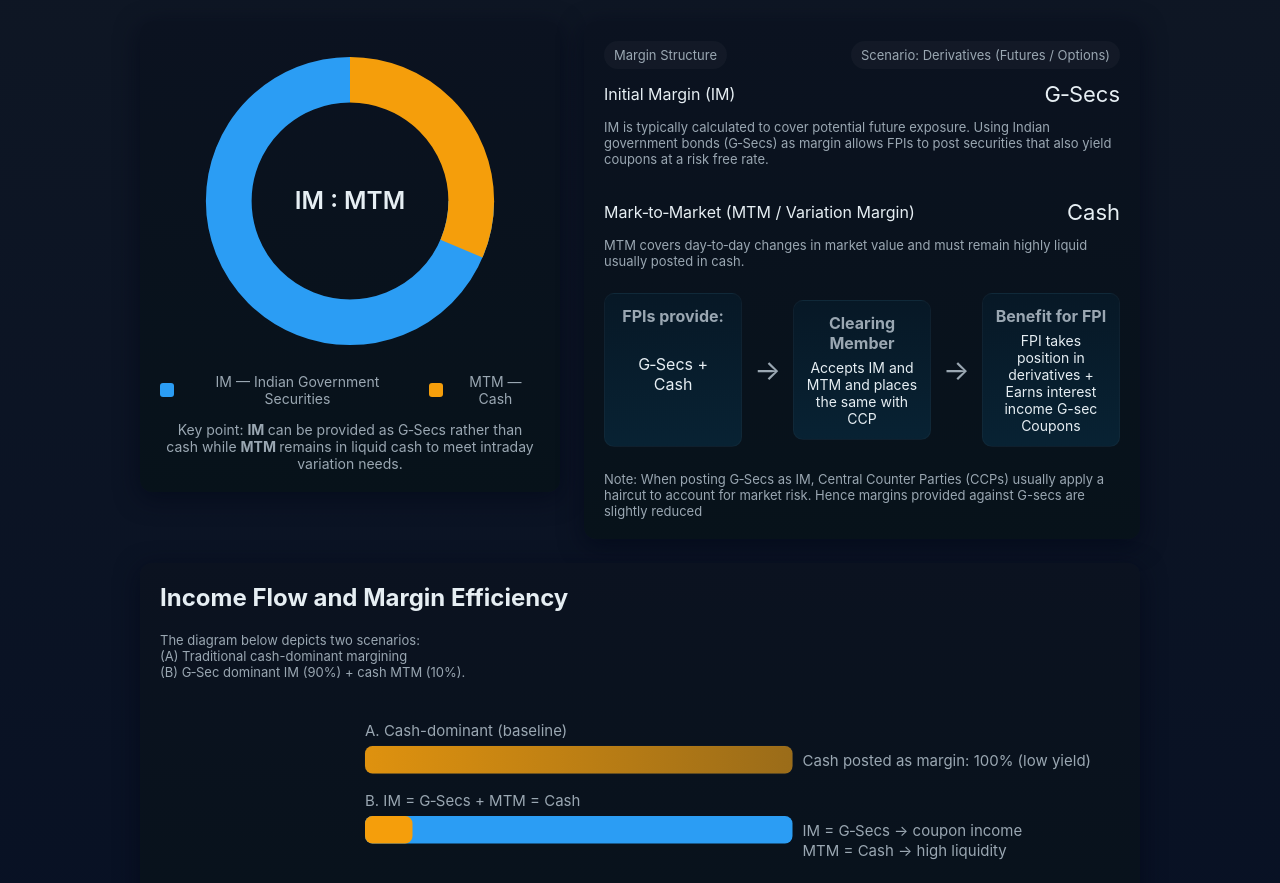
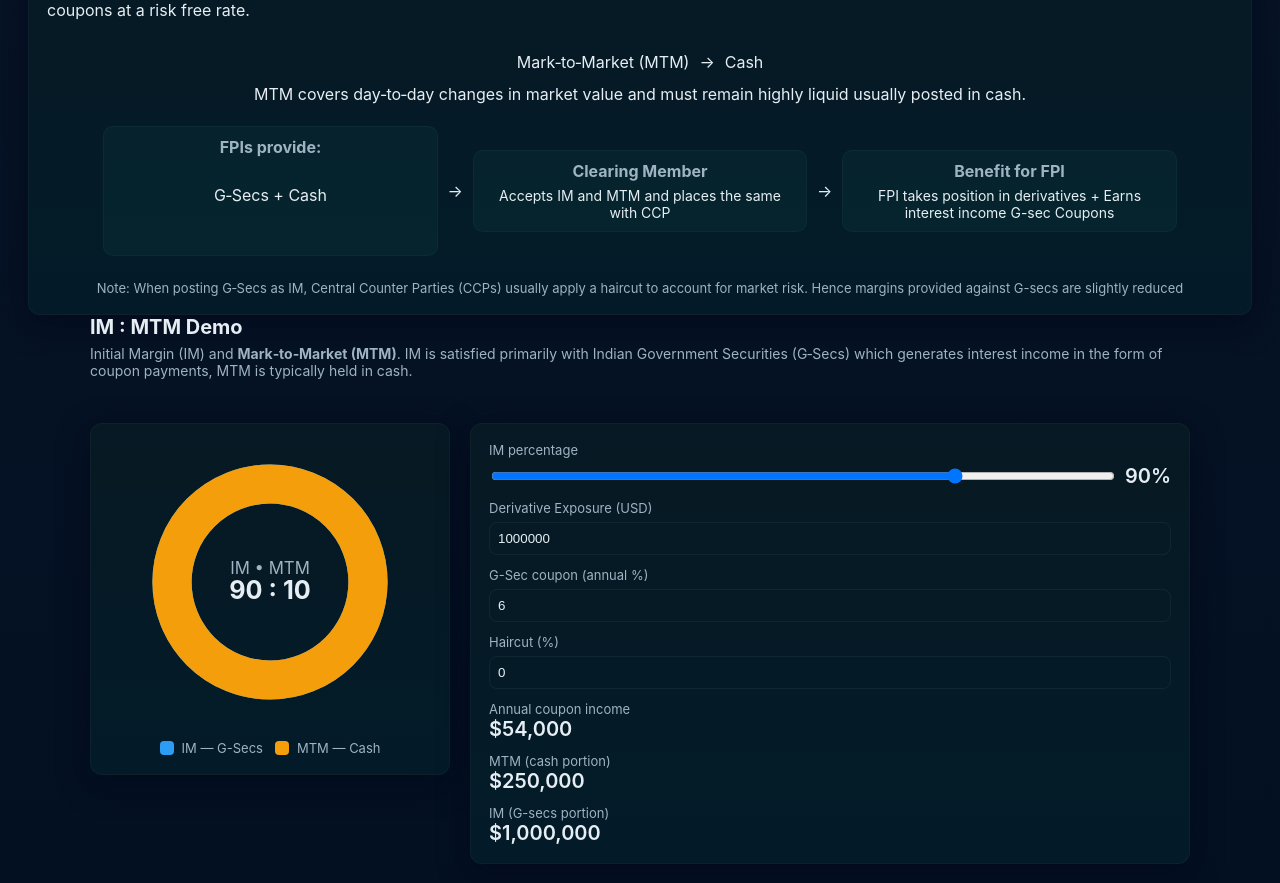
Before and after one commit to Tarun258u/immtm, a plain HTML site: page index.html in a window 1280 px wide. Shown: the part 131-1014 px from the top of the page. Drawn offline with Linux system fonts and the light colour scheme.

Commit message:
Update index.html

```diff
--- a/index.html
+++ b/index.html
@@ -3,79 +3,18 @@
 <head>
   <meta charset="utf-8" />
   <meta name="viewport" content="width=device-width,initial-scale=1" />
-  <title>IM : MTM (90 : 10) — Visual explainer</title>
-  <style>
-    :root{
-      --bg:#0f1724; --card:#0b1220; --accent:#00c2a8; --muted:#9aa7b2; --white:#e6eef3; --gsec:#2b9df4; --cash:#f59e0b;
-      font-family: Inter, system-ui, -apple-system, "Segoe UI", Roboto, "Helvetica Neue", Arial;
-    }
-    body{background:linear-gradient(180deg,var(--bg),#071024);color:var(--white);margin:0;padding:32px;}
-    .wrap{max-width:1000px;margin:0 auto;display:grid;grid-template-columns:420px 1fr;gap:24px;align-items:start}
-    header{grid-column:1/-1;margin-bottom:6px}
-    h1{margin:0;font-size:20px}
-    p.lead{color:var(--muted);margin:8px 0 18px}
-    .card{background:linear-gradient(180deg,var(--card),#07121a);padding:20px;border-radius:12px;box-shadow:0 6px 24px rgba(2,6,23,0.6);}
-    /* Donut */
-    .donut-wrap{text-align:center}
-    svg.donut{max-width:320px;margin:0 auto;display:block}
-    .legend{display:flex;justify-content:center;gap:16px;margin-top:12px}
-    .legend .item{display:flex;gap:8px;align-items:center;color:var(--muted);font-size:14px}
-    .sw{width:14px;height:14px;border-radius:3px}
-    /* Details */
-    .details{display:flex;flex-direction:column;gap:12px}
-    .badge{display:inline-block;padding:6px 10px;border-radius:999px;background:rgba(255,255,255,0.03);color:var(--muted);font-size:13px}
-    .row{display:flex;justify-content:space-between;align-items:center}
-    .big{font-size:22px;color:var(--white);}
-    /* flow diagram */
-    .flow{display:flex;gap:12px;align-items:center;margin-top:12px}
-    .box{flex:1;padding:12px;border-radius:10px;background:linear-gradient(180deg,#071826,#082233);border:1px solid rgba(255,255,255,0.03);text-align:center}
-    .arrow{font-size:28px;color:var(--muted)}
-    .note{font-size:13px;color:var(--muted)}
-    /* footer */
-    footer{grid-column:1/-1;margin-top:18px;color:var(--muted);font-size:13px}
-    /* responsive */
-    @media (max-width:900px){.wrap{grid-template-columns:1fr;}.donut-wrap{order:0}}
-  </style>
-</head>
-<body>
-  <div class="wrap">
-    <header>
-      <h1>IM : MTM</h1>
-      <p class="lead"><strong>Initial Margin (IM)</strong> and <strong>Mark‑to‑Market (MTM)</strong>. IM is satisfied primarily with Indian Government Securities (G‑Secs) which generates interest income in the form of coupon payments, MTM is typically held in cash.</p>
-    </header>
+  <title>IM : MTM Demo </title>
+  <meta name="description" content="Interactive demo showing how IM (Initial Margin) and MTM (Variation Margin) work — use G-Secs for IM to earn coupon income."/>
 
-    <section class="card donut-wrap">
-      <svg class="donut" viewBox="0 0 42 42" width="320" height="320" aria-hidden="true">
-        <!-- Background ring -->
-        <circle cx="21" cy="21" r="15.9155" fill="transparent" stroke="rgba(255,255,255,0.04)" stroke-width="6"></circle>
-        <!-- IM slice 90% -->
-        <circle cx="21" cy="21" r="15.9155" fill="transparent" stroke="var(--gsec)" stroke-width="6" stroke-dasharray="282.743,31.416" stroke-dashoffset="-25" transform="rotate(-90 21 21)"></circle>
-        <!-- MTM slice 10% -->
-        <circle cx="21" cy="21" r="15.9155" fill="transparent" stroke="var(--cash)" stroke-width="6" stroke-dasharray="31.416,282.743" stroke-dashoffset="0" transform="rotate(-90 21 21)"></circle>
-        <!-- Center label -->
-        <g transform="translate(21,21)">
-          <text x="0" y="1" text-anchor="middle" font-size="3.2" fill="var(--white)" font-weight="600">IM : MTM</text>
+<section class="card visual">
+      <div class="row"><div class="badge">Margin Structure</div><div class="badge"> </div></div>
 
-        </g>
-      </svg>
-
-      <div class="legend">
-        <div class="item"><span class="sw" style="background:var(--gsec)"></span><div>IM — Indian Government Securities</div></div>
-        <div class="item"><span class="sw" style="background:var(--cash)"></span><div>MTM — Cash</div></div>
-      </div>
-
-      <div style="margin-top:14px;color:var(--muted);font-size:14px">Key point: <strong>IM </strong> can be provided as G‑Secs rather than cash while <strong>MTM </strong> remains in liquid cash to meet intraday variation needs.</div>
-    </section>
-
-    <section class="card details">
-      <div class="row"><div class="badge">Margin Structure</div><div class="badge">Scenario: Derivatives (Futures / Options)</div></div>
-
-      <div class="row"><div>Initial Margin (IM)</div><div class="big"> G‑Secs</div></div>
+      <div class="row"><div>Initial Margin (IM)</div><div class="arrow">→</div><div class="row"> G‑Secs</div></div>
       <div class="note">IM is typically calculated to cover potential future exposure. Using Indian government bonds (G‑Secs) as margin allows FPIs to post securities that also yield coupons at a risk free rate.</div>
 
       <div style="height:8px"></div>
 
-      <div class="row"><div>Mark‑to‑Market (MTM / Variation Margin)</div><div class="big"> Cash</div></div>
+      <div class="row"><div>Mark‑to‑Market (MTM)</div><div class="arrow">→</div><div class="row"> Cash</div></div>
       <div class="note">MTM covers day‑to‑day changes in market value and must remain highly liquid usually posted in cash.</div>
 
       <div class="flow" aria-hidden="true">
@@ -98,48 +37,142 @@
       <div style="margin-top:12px;color:var(--muted);font-size:13px">Note: When posting G‑Secs as IM, Central Counter Parties (CCPs) usually apply a haircut to account for market risk. Hence margins provided against G-secs are slightly reduced</div>
 
     </section>
+  <style>
+    :root{
+      --bg:#071326; --card:#071923; --muted:#9fb3c2; --accent:#00c2a8; --gsec:#2b9df4; --cash:#f59e0b; --glass: rgba(255,255,255,0.03);
+      --white:#e6eef3; font-family: Inter, system-ui, -apple-system, "Segoe UI", Roboto, "Helvetica Neue", Arial;
+    }
+    *{box-sizing:border-box}
+    body{background:linear-gradient(180deg,var(--bg),#031022);color:var(--white);margin:0;padding:28px;min-height:100vh}
+    .container{max-width:1100px;margin:0 auto;display:grid;grid-template-columns:360px 1fr;gap:20px;align-items:start}
+    header{grid-column:1/-1;margin-bottom:6px}
+    h1{margin:0;font-size:20px}
+    p.lead{color:var(--muted);margin:6px 0 18px;font-size:14px}
+    .card{background:linear-gradient(180deg,var(--card),#031b29);padding:18px;border-radius:12px;box-shadow:0 8px 30px rgba(2,6,23,0.6);border:1px solid rgba(255,255,255,0.03)}
+    .visual{display:flex;flex-direction:column;align-items:center;gap:12px}
+    svg.donut{width:280px;height:280px}
+    .legend{display:flex;gap:12px;margin-top:6px;flex-wrap:wrap}
+    .legend .item{display:flex;gap:8px;align-items:center;color:var(--muted);font-size:13px}
+    .sw{width:14px;height:14px;border-radius:4px}
+    .controls{display:grid;gap:12px}
+    label{font-size:13px;color:var(--muted);display:block;margin-bottom:6px}
+    .range-wrap{display:flex;gap:8px;align-items:center}
+    input[type="range"]{width:100%}
+    input[type="number"]{background:transparent;border:1px solid rgba(255,255,255,0.05);color:var(--white);padding:8px;border-radius:8px;width:100%}
+    .row{display:flex;gap:10px;align-items:center}
+    .muted{color:var(--muted);font-size:13px}
+    .big{font-size:20px;color:var(--white);font-weight:600}
+    .small{font-size:13px;color:var(--muted)}
+    .btn{background:var(--accent);border:none;padding:10px 12px;border-radius:8px;color:#042826;font-weight:700;cursor:pointer}
+    .flow{display:flex;gap:10px;align-items:center;margin-top:10px}
+    .flow .box{flex:1;padding:10px;border-radius:10px;background:linear-gradient(180deg,#06232d,#05242d);border:1px solid rgba(255,255,255,0.03);text-align:center}
+    footer{grid-column:1/-1;margin-top:18px;color:var(--muted);font-size:13px}
+    @media (max-width:980px){.container{grid-template-columns:1fr} .visual{order:1}}
+  </style>
+</head>
+<body>
+  <div class="container">
+    <header>
+      <h1>IM : MTM Demo</h1>
+      <p class="lead">Initial Margin (IM)</strong> and <strong>Mark‑to‑Market (MTM)</strong>. IM is satisfied primarily with Indian Government Securities (G‑Secs) which generates interest income in the form of coupon payments, MTM is typically held in cash.</p>
+    </header>
 
-    <section class="card" style="grid-column:1/-1">
-      <h2 style="margin-top:0">Income Flow and Margin Efficiency</h2>
-      <p class="note">The diagram below depicts two scenarios: <br>(A) Traditional cash-dominant margining <br>(B) G‑Sec dominant IM (90%) + cash MTM (10%).</p>
 
-      <!-- Simple comparative bars -->
-      <svg viewBox="0 0 600 160" width="100%" height="200" style="background:transparent;margin-top:8px">
-        <!-- Labels -->
-        <text x="80" y="28" fill="var(--muted)" font-size="12">A. Cash-dominant (baseline)</text>
-        <rect x="80" y="36" width="342" height="22" rx="6" fill="#0b1a27" stroke="rgba(255,255,255,0.03)"></rect>
-        <rect x="80" y="36" width="342" height="22" rx="6" fill="rgba(255,255,255,0.03)"></rect>
-        <rect x="80" y="36" width="342" height="22" rx="6" fill="url(#cashGrad)"></rect>
 
-        <text x="80" y="84" fill="var(--muted)" font-size="12">B. IM = G‑Secs + MTM = Cash</text>
-        <!-- IM 90% bar -->
-        <rect x="80" y="92" width="342" height="22" rx="6" fill="var(--gsec)"></rect>
-        <!-- MTM 10% bar -->
-        <rect x="80" y="92" width="38" height="22" rx="6" fill="var(--cash)"></rect>
-
-        <!-- callouts -->
-        <text x="430" y="52" fill="var(--muted)" font-size="12">Cash posted as margin: 100% (low yield)</text>
-        <text x="430" y="108" fill="var(--muted)" font-size="12">IM = G‑Secs → coupon income </text>
-        <text x="430" y="124" fill="var(--muted)" font-size="12"> MTM = Cash → high liquidity </text>
-
-        <defs>
-          <linearGradient id="cashGrad" x1="0" x2="1">
-            <stop offset="0%" stop-color="rgba(245,158,11,0.9)" />
-            <stop offset="100%" stop-color="rgba(245,158,11,0.6)" />
-          </linearGradient>
-        </defs>
+    <section class="card visual">
+      <svg class="donut" viewBox="0 0 200 200">
+        <g transform="translate(100,100)">
+          <circle r="70" fill="transparent" stroke="rgba(255,255,255,0.05)" stroke-width="28"></circle>
+          <circle id="imArc" r="70" fill="transparent" stroke="var(--gsec)" stroke-width="28" stroke-linecap="round" transform="rotate(-90)"></circle>
+          <circle id="mtmArc" r="70" fill="transparent" stroke="var(--cash)" stroke-width="28" stroke-linecap="round" transform="rotate(-90)"></circle>
+          <text x="0" y="-6" text-anchor="middle" font-size="12" fill="var(--muted)">IM • MTM</text>
+          <text x="0" y="12" text-anchor="middle" font-size="18" fill="var(--white)" font-weight="700" id="ratioLabel">90 : 10</text>
+        </g>
       </svg>
-
-      <div style="margin-top:12px;color:var(--muted)">Income calculation (Example): <BR>Suppose G‑Secs yield 6% coupon annually and a haircut of 3%. IM:MTM ratio is 80:20 <br> If FPI wants to take a derivatives position of INR 100 crores <br> FPI will provide INR 103.09 (100/0.97) crore worth of G-Secs as IM and 25 crores of cash as MTM <br> FPI will earn an additional income of INR 6.2 crores as compared to providing entire IM:MTM in cash</div>
+      <div class="legend">
+        <div class="item"><span class="sw" style="background:var(--gsec)"></span>IM — G-Secs</div>
+        <div class="item"><span class="sw" style="background:var(--cash)"></span>MTM — Cash</div>
+      </div>
 
     </section>
 
+    <section class="card controls">
+      <div>
+        <label>IM percentage</label>
+        <div class="range-wrap">
+          <input id="imRange" type="range" min="50" max="90" value="80">
+          <div id="imPercent" class="big">90%</div>
+        </div>
+      </div>
+
+      <div>
+        <label>Derivative Exposure (USD)</label>
+        <input id="principal" type="number" value="1000000" step="1000">
+      </div>
+
+      <div>
+        <label>G-Sec coupon (annual %)</label>
+        <input id="coupon" type="number" value="6" step="0.1">
+      </div>
+
+	<div>
+        <label>Haircut (%)</label>
+        <input id="haircut" type="number" value="0" step="0.1">
+      </div>
+
+      <div>
+        <div class="small muted">Annual coupon income </div>
+        <div id="couponIncome" class="big">$54,000</div>
+      </div>
+
+      <div>
+        <div class="small muted">MTM (cash portion)</div>
+        <div id="mtmValue" class="big">$250,000</div>
+      </div>
+
+	<div>
+        <div class="small muted">IM (G-secs portion)</div>
+        <div id="imValue" class="big">$1,000,000</div>
+      </div>
+    </section>
+
+
+
+
+
+
+
     <footer>
-      <div style="display:flex;justify-content:space-between;gap:12px;flex-wrap:wrap">
-        <div>Prepared by: <strong>Tarun Agarwal</strong></div>
-        <div>Contact: <a href="tarun.agarwal@dovetailindia.com" style="color:var(--accent)">tarun.agarwal@dovetailindia.com</a></div>
-      </div>
+      Created by <strong>Tarun Agarwal</strong> for educational and illustrative purposes.
     </footer>
   </div>
+
+  <script>
+    (function(){
+      const imRange=document.getElementById('imRange'),imLabel=document.getElementById('imPercent'),
+      ratio=document.getElementById('ratioLabel'),imArc=document.getElementById('imArc'),
+      mtmArc=document.getElementById('mtmArc'),principal=document.getElementById('principal'),
+      coupon=document.getElementById('coupon'),couponIncome=document.getElementById('couponIncome'), haircut=document.getElementById('haircut'),
+      mtmValue=document.getElementById('mtmValue'),btn=document.getElementById('simAirdrop');
+      const r=70,circ=2*Math.PI*r;
+      function updateArcs(p){
+        const f=p/100,mf=1-f,paintIM=circ*f,gapIM=circ-paintIM,paintM=circ*mf,gapM=circ-paintM;
+        imArc.setAttribute('stroke-dasharray',`${paintIM} ${gapIM}`);
+        mtmArc.setAttribute('stroke-dasharray',`${paintM} ${gapM}`);
+        mtmArc.setAttribute('stroke-dashoffset',-paintIM);
+        ratio.textContent=`${p} : ${100-p}`;
+      }
+      function updateCalc(){
+        const im=parseFloat(imRange.value),pr=+principal.value||0,c=+coupon.value||0, d=+haircut.value||0;
+        const imAmt=pr*(100/(100-d)),mtmAmt=pr*((100-im)/im),income=imAmt*(c/100);
+        couponIncome.textContent=`$${income.toLocaleString()}`;
+        mtmValue.textContent=`$${mtmAmt.toLocaleString()}`; 	imValue.textContent=`$${imAmt.toLocaleString()}`;
+      }
+      imRange.addEventListener('input',()=>{imLabel.textContent=`${imRange.value}%`;updateArcs(+imRange.value);updateCalc()});
+      [principal,coupon,haircut].forEach(el=>el.addEventListener('input',updateCalc));
+      btn.addEventListener('click',()=>{btn.textContent='Claimed ✓';btn.disabled=true;alert('Demo only — 25 ClearTokens simulated for engagement.')});
+      updateArcs(+imRange.value);updateCalc();
+    })();
+  </script>
 </body>
 </html>
```
